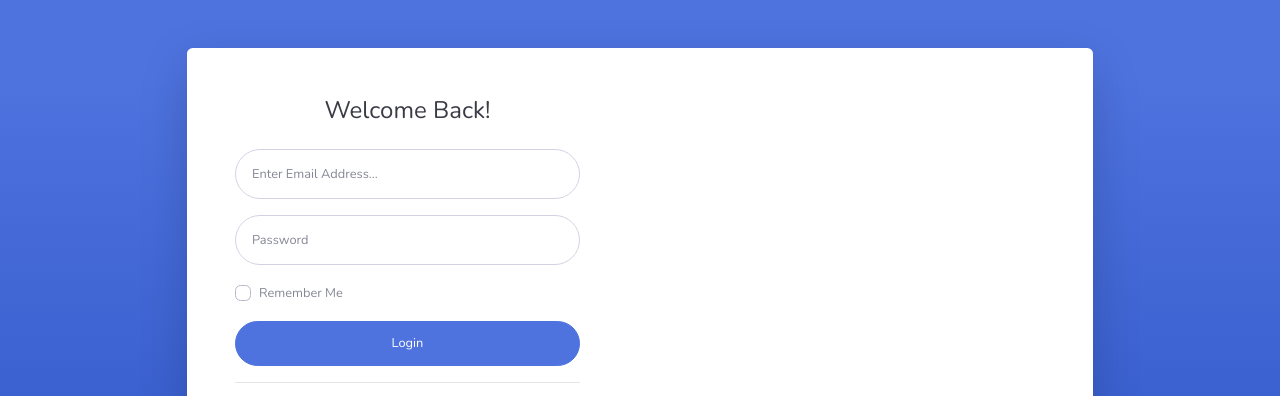
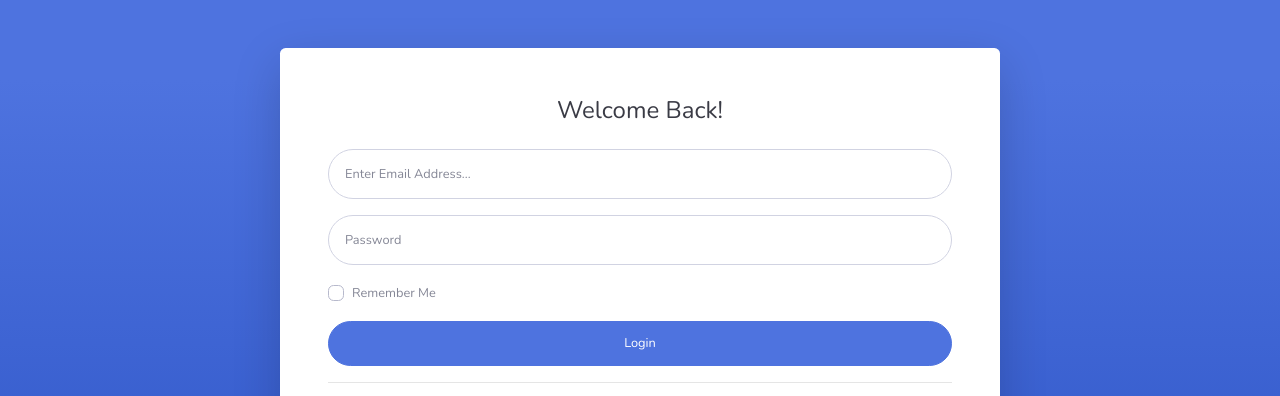
Before and after one commit to derekchan2k/derekchan2k.github.io, a website with bundled scripts: page login.html in a window 1280 px wide. Shown: the top 396 px of the page. Built offline with nearby package versions, Linux system fonts and the light colour scheme.

Commit message:
Updated login page

```diff
--- a/login.html
+++ b/login.html
@@ -29,13 +29,13 @@
         <!-- Outer Row -->
         <div class="row justify-content-center">
 
-            <div class="col-xl-10 col-lg-6 col-md-9">
+            <div class="col-xl-8 col-lg-6 col-md-9">
 
                 <div class="card o-hidden border-0 shadow-lg my-5">
                     <div class="card-body p-0">
                         <!-- Nested Row within Card Body -->
                         <div class="row">
-                            <div class="col-lg-6">
+                            <div class="col-lg-12">
                                 <div class="p-5">
                                     <div class="text-center">
                                         <h1 class="h4 text-gray-900 mb-4">Welcome Back!</h1>
```
